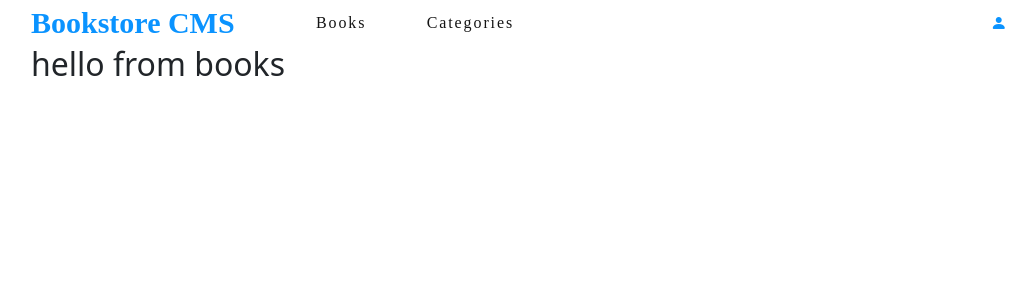
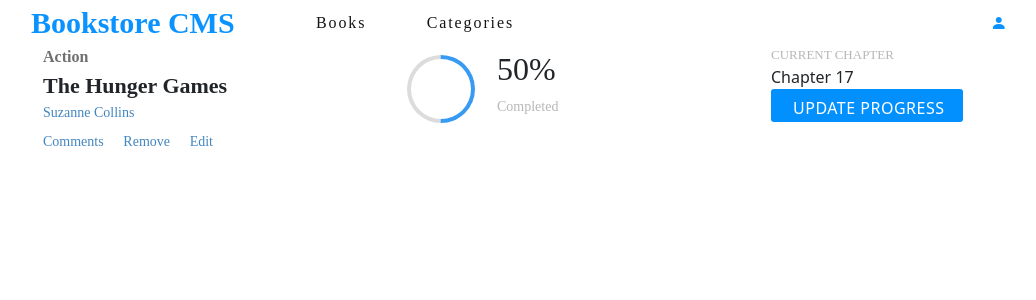
Before and after one commit to tacodtripe/react-bookstore, a React (Create React App) app: page / in a window 1280 px wide. Shown: the top 300 px of the page, without its empty margins (51-1087 px from the left). Built offline with nearby package versions, Linux system fonts and the light colour scheme.

Commit message:
add book component

```diff
--- a/package.json
+++ b/package.json
@@ -11,8 +11,10 @@
     "react": "^17.0.2",
     "react-bootstrap": "^2.0.3",
     "react-dom": "^17.0.2",
+    "react-redux": "^7.2.6",
     "react-router-dom": "^6.1.1",
     "react-scripts": "5.0.0",
+    "redux": "^4.1.2",
     "web-vitals": "^2.1.2"
   },
   "scripts": {
--- a/src/App.js
+++ b/src/App.js
@@ -1,7 +1,7 @@
 import './App.css';
 import { Routes, Route, Link } from 'react-router-dom';
-import Books from './redux/books/books';
-import Categories from './redux/categories/categories';
+import BookList from './components/bookList';
+import Categories from './components/categories';
 
 function App() {
   return (
@@ -17,7 +17,7 @@ function App() {
         </nav>
       </div>
       <Routes>
-        <Route path="/" element={<Books />} />
+        <Route path="/" element={<BookList />} />
         <Route path="categories" element={<Categories />} />
       </Routes>
     </div>
--- /dev/null
+++ b/src/components/book.css
@@ -0,0 +1,76 @@
+p {
+  margin: 0 !important;
+}
+
+button {
+  color: white;
+  background-color: #0290ff;
+  border: none;
+  border-radius: 3px !important;
+  font-family: RobotoSlab, serif;
+  font-size: 0.813rem;
+  font-weight: 300;
+  letter-spacing: 0.5px;
+
+  /* width: 11.5rem; */
+  height: 2.063rem;
+  margin: 0.75rem 0 0.563rem 3.688rem;
+  padding: 0.438rem 1.188rem 0.5rem 1.375rem;
+}
+
+.bookGenre {
+  color: #707070;
+  font-family: Montserrat, serif;
+  font-weight: bold;
+}
+
+.bookTitle {
+  font-family: RobotoSlab, serif;
+  font-weight: bold;
+  font-size: 1.375rem;
+}
+
+.bookAuthor {
+  font-family: RobotoSlab, serif;
+  font-size: 0.875rem;
+  font-weight: 300;
+  color: #4386bf;
+}
+
+.removeButton {
+  cursor: pointer;
+}
+
+.bookProgressContainer {
+  width: 5.625rem;
+  height: 5.62rem;
+  padding: 0.62rem 0;
+}
+
+.bookProgress {
+  width: 4.25rem;
+  height: 4.25rem;
+  background: linear-gradient(white, white) padding-box, linear-gradient(to right, gainsboro 0% 49%, #379af3 50%) border-box;
+  border-radius: 50em;
+  border: 4px solid transparent;
+}
+
+.progressNumber {
+  font-family: Montserrat, serif;
+  font-size: 2rem;
+}
+
+.progressNumber ~ span {
+  color: #707070;
+  opacity: 0.5;
+  font-family: Montserrat, serif;
+  font-size: 0.875rem;
+}
+
+.currentChapter {
+  opacity: 0.5;
+  font-family: RobotoSlab, serif;
+  font-size: 0.813rem;
+  font-weight: 300;
+  color: #707070;
+}
--- /dev/null
+++ b/src/components/book.js
@@ -0,0 +1,32 @@
+import './book.css';
+
+export default function Book() {
+  return (
+    <div className="row">
+      <div className="col-4 col-md-4">
+        <p className="bookGenre">Action</p>
+        <p className="bookTitle">The Hunger Games</p>
+        <p className="bookAuthor pb-2">Suzanne Collins</p>
+        <div className="d-flex justify-content-between w-50">
+          <span className="bookAuthor">Comments</span>
+          <span className="bookAuthor removeButton px-1">Remove</span>
+          <span className="bookAuthor">Edit</span>
+        </div>
+      </div>
+      <div className="col-4 col-md-4 d-flex">
+        <div className="bookProgressContainer">
+          <div className="bookProgress" />
+        </div>
+        <div>
+          <p className="progressNumber">50%</p>
+          <span>Completed</span>
+        </div>
+      </div>
+      <div className="col-4 col-md-4">
+        <p className="currentChapter">CURRENT CHAPTER</p>
+        <p>Chapter 17</p>
+        <button type="button">UPDATE PROGRESS</button>
+      </div>
+    </div>
+  );
+}
--- /dev/null
+++ b/src/components/bookList.js
@@ -0,0 +1,9 @@
+import Book from './book';
+
+export default function BookList() {
+  return (
+    <main className="col-12 row justify-content-center">
+      <Book />
+    </main>
+  );
+}
--- a/src/redux/books/books.js
+++ /dev/null
@@ -1,7 +0,0 @@
-export default function Books() {
-  return (
-    <main className="row justify-content-center">
-      <h2>hello from books</h2>
-    </main>
-  );
-}
```
Also changed, not shown: src/components/categories.js (renamed from src/redux/categories/categories.js), 1 other file (tests, documents, lock files or other folders).
